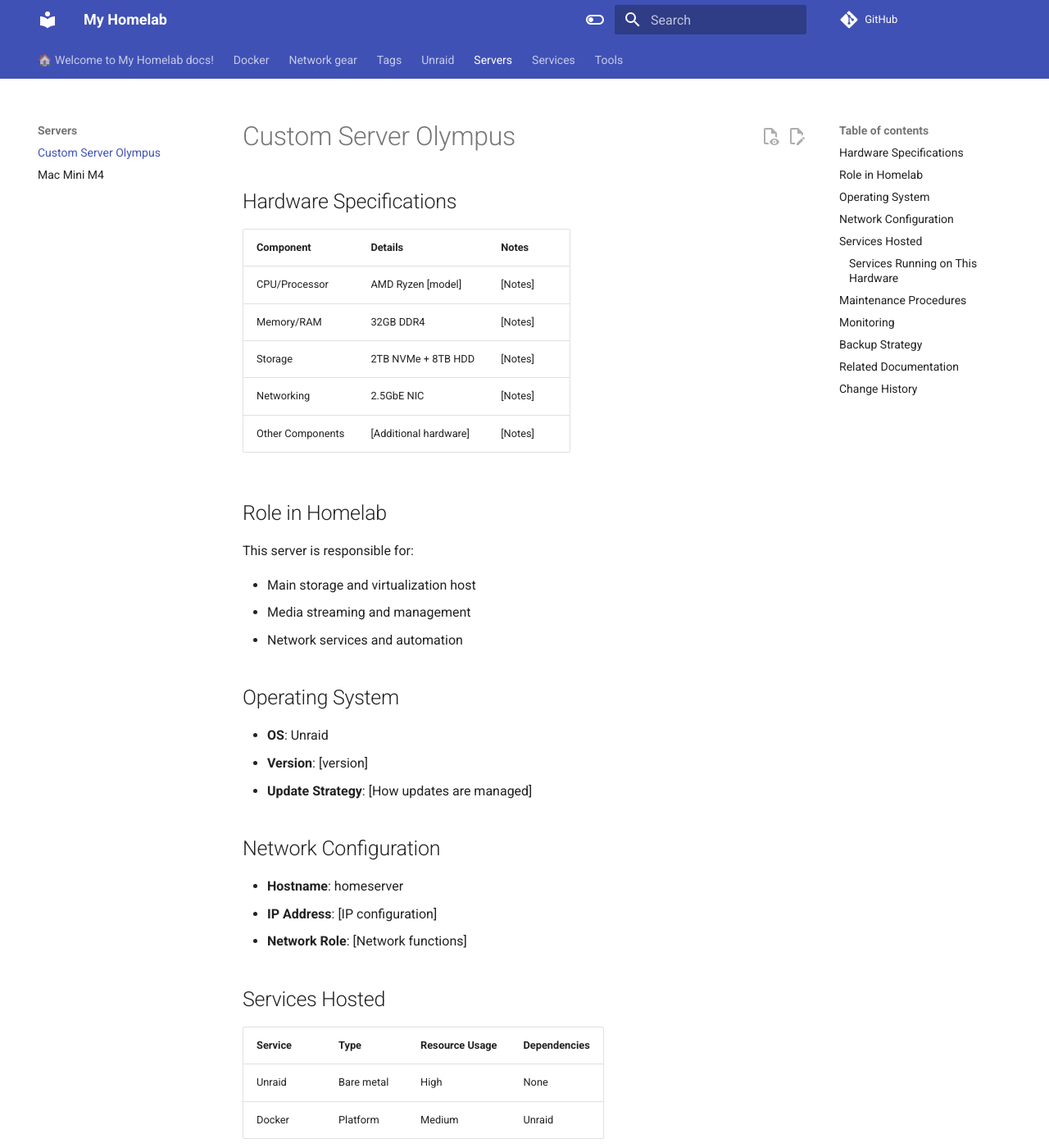
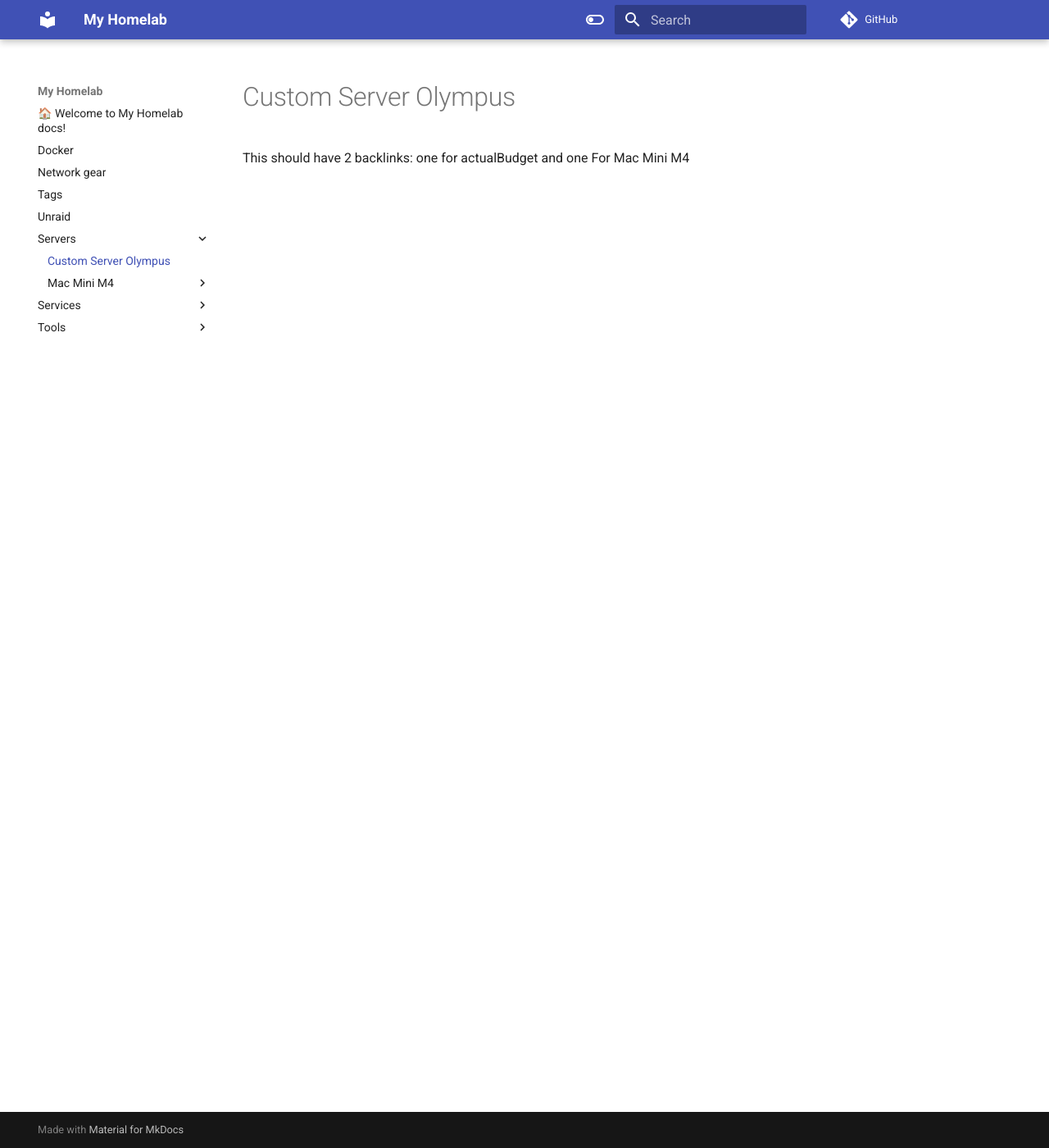
Before and after one commit to DanielSSilva/homelab, an MkDocs documentation site: the page built from docs/servers/Custom Server - Olympus.md, in a window 1280 px wide and 1400 px high. Shown: the whole window at 82% size. Built offline with MkDocs 1.6.1 and Material for MkDocs 9.7.7, drawn with Linux system fonts in a browser that asks for light colours; comment, search, counter and statistics services are not loaded; some of the changed text lies outside the part shown.

Commit message:
trying to fix issues

```diff
--- a/docs/servers/Custom Server - Olympus.md
+++ b/docs/servers/Custom Server - Olympus.md
@@ -1,72 +1 @@
-
-## Hardware Specifications
-
-| Component | Details | Notes |
-|-----------|---------|-------|
-| CPU/Processor | AMD Ryzen [model] | [Notes] |
-| Memory/RAM | 32GB DDR4 | [Notes] |
-| Storage | 2TB NVMe + 8TB HDD | [Notes] |
-| Networking | 2.5GbE NIC | [Notes] |
-| Other Components | [Additional hardware] | [Notes] |
-
-## Role in Homelab
-
-This server is responsible for:
-
-- Main storage and virtualization host
-- Media streaming and management
-- Network services and automation
-
-## Operating System
-
-- **OS**: Unraid
-- **Version**: [version]
-- **Update Strategy**: [How updates are managed]
-
-## Network Configuration
-
-- **Hostname**: homeserver
-- **IP Address**: [IP configuration]
-- **Network Role**: [Network functions]
-
-## Services Hosted
-
-<!-- Manual service list -->
-| Service | Type | Resource Usage | Dependencies |
-|---------|------|---------------|--------------|
-| Unraid | Bare metal | High | None |
-| Docker | Platform | Medium | Unraid |
-
-<!-- Dynamic service list based on tags -->
-### Services Running on This Hardware
-
-This section is automatically generated based on documentation tags.
-
-[TAGS=custom-server]
-
-## Maintenance Procedures
-
-- Weekly array check
-- Monthly plugin updates
-
-## Monitoring
-
-- **Monitoring Tools**: Grafana, Prometheus
-- **Critical Metrics**: Disk health, CPU temperature
-- **Alerts**: Email notifications
-
-## Backup Strategy
-
-- **What's Backed Up**: Appdata, configuration files
-- **Backup Method**: Snapshot and offsite replication
-- **Schedule**: Daily incremental, weekly full
-
-## Related Documentation
-
-- [Link to related docs]
-
-## Change History
-
-| Date | Change | Reason |
-|------|--------|--------|
-| April 11, 2025 | Initial documentation | Setting up homelab documentation |
+This should have 2 backlinks: one for actualBudget and one For Mac Mini M4
--- a/mkdocs.yml
+++ b/mkdocs.yml
@@ -6,14 +6,6 @@
 use_directory_urls: true
 
 dev_addr: 127.0.0.1:8000
-
-validation:
-  omitted_files: warn
-  not_found: warn
-  absolute_links: warn
-  unrecognized_links: ignore
-  anchors: warn
-
 
 theme:
   name: material
@@ -31,88 +23,14 @@
         icon: material/toggle-switch
         name: Switch to light mode
 
-  features:
-    # #- navigation.tabs
-    # #- navigation.sections
-    # #- navigation.expand
-    # #- navigation.indexes
-    # #- toc.integrate
-    # #- navigation.top
-    # - search.suggest
-    # - search.highlight
-    # - search.share
-    # - content.action.edit
-    # - content.action.view
-    # - content.code.copy
-    # - content.code.annotate
-    # - content.tabs.link
-    # - toc.follow
-    - navigation.tabs
-    # - navigation.tabs.sticky
-    - navigation.footer  # Prev/Next page
-    - navigation.tracking  # Anchor tracking
-    - navigation.top  # Back to top
-    - navigation.sections  # Useful for an overview
-    - navigation.indexes  # Needed for an overview
-    - navigation.instant
-    - navigation.instant.progress
-    - search.suggest
-    - search.highlight
-    - search.share
-    - content.action.edit
-    - content.action.view
-    - content.code.copy
-    - content.code.annotate
-    - content.tabs.link
-    - toc.follow
-
 markdown_extensions:
   - admonition
   - attr_list
   - def_list
   - footnotes
   - md_in_html
-  - sane_lists
-  - tables
-  - toc:
-      permalink: true
-      permalink_title: Anchor link to this section for reference
-  - pymdownx.arithmatex:
-      generic: true
-  - pymdownx.betterem
-  - pymdownx.critic
-  - pymdownx.caret
   - pymdownx.details
-  - pymdownx.emoji:
-      emoji_index: !!python/name:material.extensions.emoji.twemoji
-      emoji_generator: !!python/name:material.extensions.emoji.to_svg
-  - pymdownx.highlight:
-      auto_title: false
-      anchor_linenums: true
-      line_spans: __span
-      pygments_lang_class: true
-      use_pygments: true
-  - pymdownx.inlinehilite
-  - pymdownx.keys
-  - pymdownx.magiclink
-  - pymdownx.mark
-  - pymdownx.tabbed:
-      alternate_style: true
-      slugify: !!python/object/apply:pymdownx.slugs.slugify
-        kwds:
-          case: lower
-  - pymdownx.tasklist:
-      custom_checkbox: true
-  - pymdownx.tilde
-  - pymdownx.saneheaders
-  - pymdownx.smartsymbols
-  - pymdownx.snippets
-  - pymdownx.superfences:
-      custom_fences:
-        - name: mermaid
-          class: mermaid
-          format: !!python/name:pymdownx.superfences.fence_code_format
-
+  - pymdownx.superfences
 
 plugins:
   - search
```
Also changed, not shown: docs/servers/Mac Mini M4.md (deleted, +0 -64 lines), docs/servers/Mac Mini M4/Mac Mini M4.md (added, +26 -0 lines), docs/servers/Mac Mini M4/Software.md (added, +31 -0 lines), docs/services/ActualBudget.md (+1 -1 lines), docs/services/Ollama.md (+2 -2 lines), docs/services/home-assistant/Home Assistant.md (renamed from docs/services/home-assistant/index.md, +1 -1 lines), docs/.obsidian/backlink.json (added), docs/.obsidian/workspace.json.
